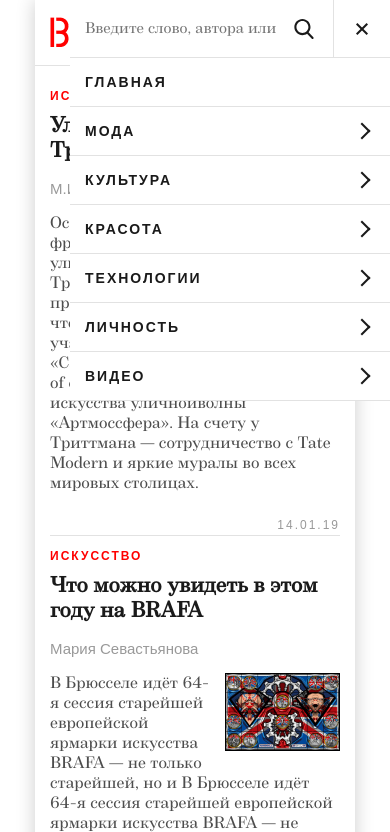
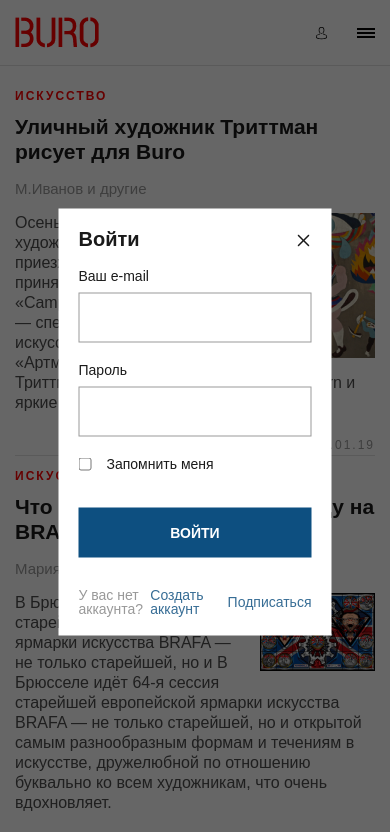
Before and after one commit to RinatR/buro-prod, a plain HTML site: page index.html in a window 390 px wide. Both pictures are taken after a click on the button 331 px from the left and 32 px from the top of the page. Shown: the top 832 px of the page. Drawn offline with Linux system fonts and the light colour scheme; a web font is replaced by a local one.

Commit message:
обновленная версия

```diff
--- a/css/style.css
+++ b/css/style.css
@@ -373,10 +373,13 @@
   src: url("../fonts/Proxima Nova/ProximaNova-Bold.otf");
   font-weight: bold;
 }
+html {
+  width: 100vw;
+  overflow-x: hidden;
+}
 body {
   padding: 0;
   margin: 0;
-  min-width: 320px;
   font-family: "21Cent-Regular", "Arial", sans-serif;
   font-style: normal;
 }
@@ -393,24 +396,10 @@
 }
 .page-wrapper {
   position: relative;
-  width: 320px;
-  margin: 0 auto;
+  width: 100%;
   box-shadow: 0 0 18px rgba(0, 0, 0, 0.2);
 }
-@media (min-width: 1020px) {
-  .page-wrapper {
-    width: 1020px;
-    margin: 0 auto;
-  }
-}
-@media (min-width: 1920px) {
-  .page-wrapper {
-    width: 1920px;
-    margin: 0 auto;
-  }
-}
-@media (min-width: 1020px) {
-  .page-wrapper__overlay {
+.page-wrapper .page-wrapper__overlay {
   display: none;
   position: absolute;
   top: 0;
@@ -420,18 +409,9 @@
   background-color: rgba(0, 0, 0, 0.6);
   z-index: 2;
 }
+@media (min-width: 1080px) {
 }
-@media (min-width: 1920px) {
-  .page-wrapper__overlay {
-    display: none;
-    position: absolute;
-    top: 0;
-    left: 0;
-    right: 0;
-    bottom: 0;
-    background-color: rgba(0, 0, 0, 0.6);
-    z-index: 2;
-  }
+@media (min-width: 1918px) {
 }
 .page-header {
   margin-bottom: 24px;
@@ -447,20 +427,25 @@
   margin: 0 15px;
 }
 .page-header__login {
+  width: 12px;
+  height: 13px;
+  padding: 0;
   margin-right: 29px;
+  background-color: #ffffff;
+  border: none;
 }
 .page-header__login svg {
-  vertical-align: middle;
+  vertical-align: baseline;
 }
 .page-header__top-header {
   display: none;
 }
-@media (min-width: 1020px) {
+@media (min-width: 1080px) {
   .page-header__inner {
     margin: 0 30px;
   }
 }
-@media (min-width: 1920px) {
+@media (min-width: 1918px) {
   .page-header {
     border-bottom: 0;
   }
@@ -499,7 +484,12 @@
     padding-left: 0;
     margin-right: auto;
   }
+  .page-header__top-link:nth-child(2) {
+    background-color: transparent;
+    border: none;
+  }
   .page-header__top-link:nth-child(2) svg {
+    margin-right: 10px;
     vertical-align: middle;
   }
   .page-header__top-link:nth-child(3) {
@@ -522,7 +512,7 @@
   vertical-align: middle;
   text-align: center;
 }
-@media (min-width: 1920px) {
+@media (min-width: 1918px) {
   .logo {
     padding: 30px 0;
   }
@@ -533,14 +523,14 @@
 .menu {
   position: fixed;
   top: 0;
-  right: -320px;
-  width: 320px;
+  right: -100%;
+  width: 100%;
   padding: 0;
   margin: 0;
   list-style: none;
   background-color: #ffffff;
   z-index: 3;
-  transition: right 0.5s;
+  transition: right 1s ease-out;
 }
 .menu--opened {
   right: 0;
@@ -555,20 +545,20 @@
 .menu__item--search {
   display: flex;
   flex-direction: row;
-  flex-wrap: wrap;
+  flex-wrap: nowrap;
+  justify-content: flex-end;
+  align-items: center;
   position: relative;
   padding: 0;
   padding-left: 15px;
 }
 .menu__item--search input {
-  width: 249px;
+  flex-grow: 1;
   height: 57px;
   padding: 0;
-  padding-right: 55px;
   font-size: 15px;
   line-height: 15px;
   border: none;
-  border-right: 1px solid #e2e2e2;
   outline: none;
   box-sizing: border-box;
   background-color: #ffffff;
@@ -581,13 +571,15 @@
   display: block;
 }
 .menu__item-search-icon {
-  position: absolute;
-  top: 50%;
-  right: 76px;
-  width: 20px;
-  height: 20px;
-  -webkit-transform: translateY(-50%);
-          transform: translateY(-50%);
+  width: 57px;
+  height: 57px;
+  padding: 0;
+  border: 0;
+  border-right: 1px solid #e2e2e2;
+  background-color: #ffffff;
+}
+.menu__item-search-icon svg {
+  vertical-align: middle;
 }
 .menu__link {
   display: inline-block;
@@ -633,7 +625,8 @@
   border-color: #ff0000;
 }
 .menu__toggle {
-  flex-grow: 1;
+  width: 57px;
+  height: 57px;
   position: relative;
   padding: 0;
   border: 0;
@@ -693,7 +686,7 @@
 .menu__submenu-link:hover {
   text-decoration: underline;
 }
-@media (min-width: 1020px) {
+@media (min-width: 1080px) {
   .menu {
     width: 320px;
     min-height: 598px;
@@ -703,7 +696,7 @@
     display: none;
   }
 }
-@media (min-width: 1920px) {
+@media (min-width: 1918px) {
   .menu {
     position: relative;
     right: 0;
@@ -759,6 +752,7 @@
     display: block;
   }
   .menu__link:hover {
+    color: #1a1a1a;
     padding-left: 15px;
   }
 }
@@ -782,7 +776,7 @@
   box-shadow: 0 4px 0 #000000, 0 8px 0 #000000;
   content: "";
 }
-@media (min-width: 1920px) {
+@media (min-width: 1918px) {
   .hamburger {
     display: none;
   }
@@ -790,12 +784,12 @@
 .main-content {
   margin: 0 15px;
 }
-@media (min-width: 1020px) {
+@media (min-width: 1080px) {
   .main-content {
     margin: 0 30px;
   }
 }
-@media (min-width: 1920px) {
+@media (min-width: 1918px) {
   .main-content {
     display: flex;
     flex-direction: row;
@@ -806,29 +800,29 @@
 .articles {
   margin-bottom: 51px;
 }
-@media (min-width: 1020px) {
+@media (min-width: 1080px) {
   .articles {
     display: flex;
     flex-direction: row;
     flex-wrap: wrap;
     justify-content: flex-start;
+    width: 100%;
     margin-bottom: 61px;
   }
-  .articles__inner .article:first-child,
-  .articles__inner .article:nth-child(2) {
-    width: 364px;
+  .articles__inner {
+    width: 37.5%;
   }
 }
-@media (min-width: 1920px) {
+@media (min-width: 1918px) {
   .articles {
-    width: 892px;
+    width: 66.6%;
     padding-right: 20px;
     margin-right: 20px;
     border-right: 1px solid #e2e2e2;
+    box-sizing: border-box;
   }
-  .articles__inner .article:first-child,
-  .articles__inner .article:nth-child(2) {
-    width: 330px;
+  .articles__inner {
+    width: 33.33%;
   }
 }
 .article {
@@ -913,7 +907,7 @@
   margin-left: 10px;
   margin-bottom: 10px;
 }
-@media (min-width: 1020px) {
+@media (min-width: 1080px) {
   .article {
     display: flex;
     flex-direction: column;
@@ -929,6 +923,7 @@
     padding-top: 14px;
     border: 0;
     border-top: 1px solid #e2e2e2;
+    box-sizing: border-box;
   }
   .article:nth-child(3) {
     position: relative;
@@ -938,8 +933,8 @@
     position: absolute;
     right: 0;
     top: 14px;
+    bottom: 0;
     width: 1px;
-    height: 270px;
     background-color: #e2e2e2;
     content: "";
   }
@@ -947,10 +942,9 @@
     padding-left: 15px;
   }
   .article--highlight {
-    flex-grow: 1;
+    width: 61%;
     padding-left: 15px;
     margin-left: 15px;
-    width: 364px;
     border: 0;
     border-left: 1px solid #e2e2e2;
   }
@@ -962,10 +956,10 @@
     align-self: flex-end;
   }
 }
-@media (min-width: 1920px) {
+@media (min-width: 1918px) {
   .article--highlight {
     flex-grow: 0;
-    width: 540px;
+    width: 64.3%;
     padding-left: 20px;
     margin-left: 20px;
   }
@@ -978,7 +972,7 @@
   position: absolute;
   top: 0;
   left: -15px;
-  width: 320px;
+  width: 100%;
   height: 1px;
   background-color: #e2e2e2;
   content: "";
@@ -987,7 +981,7 @@
   position: absolute;
   bottom: 0;
   left: -15px;
-  width: 320px;
+  width: 100%;
   height: 1px;
   background-color: #e2e2e2;
   content: "";
@@ -1005,7 +999,7 @@
 .scroll-up__link:hover {
   text-decoration: underline;
 }
-@media (min-width: 1020px) {
+@media (min-width: 1080px) {
   .scroll-up {
     margin-bottom: 30px;
   }
@@ -1028,7 +1022,7 @@
     content: "";
   }
 }
-@media (min-width: 1920px) {
+@media (min-width: 1918px) {
   .scroll-up:before {
     position: absolute;
     top: 0;
@@ -1052,14 +1046,15 @@
   display: flex;
   flex-direction: column;
 }
-@media (min-width: 1020px) {
+@media (min-width: 1080px) {
   .projects {
     flex-direction: row;
     margin-bottom: 60px;
   }
 }
-@media (min-width: 1920px) {
+@media (min-width: 1918px) {
   .projects {
+    width: 31.4%;
     flex-direction: column;
     padding-top: 40px;
   }
@@ -1123,7 +1118,7 @@
 .project__link:hover {
   text-decoration: underline;
 }
-@media (min-width: 1020px) {
+@media (min-width: 1080px) {
   .project {
     flex: 1;
     min-height: 189px;
@@ -1142,11 +1137,9 @@
     width: 136px;
   }
 }
-@media (min-width: 1920px) {
+@media (min-width: 1918px) {
   .project {
     flex: 0;
-    width: 427px;
-    box-sizing: border-box;
   }
   .project:first-child {
     margin-right: 0;
@@ -1158,12 +1151,12 @@
   flex-wrap: wrap;
   margin: 0 15px;
 }
-@media (min-width: 1020px) {
+@media (min-width: 1080px) {
   .page-footer {
     margin: 0 30px;
   }
 }
-@media (min-width: 1920px) {
+@media (min-width: 1918px) {
   .page-footer {
     margin: 0 280px;
   }
@@ -1176,7 +1169,7 @@
   padding: 14px 0 10px 0px;
   border-bottom: 1px solid #e2e2e2;
 }
-@media (min-width: 1020px) {
+@media (min-width: 1080px) {
   .footer-row {
     width: 50%;
     padding: 14px 0 30px 0px;
@@ -1186,9 +1179,9 @@
     padding-top: 30px;
   }
 }
-@media (min-width: 1920px) {
+@media (min-width: 1918px) {
   .footer-row {
-    flex: 1;
+    width: 33.33%;
     padding-top: 0;
   }
   .footer-row:first-child .footer-column:first-child {
@@ -1196,6 +1189,7 @@
     border-left: 0;
   }
   .footer-row:last-child {
+    width: 33.33%;
     padding-top: 0;
   }
 }
@@ -1224,13 +1218,13 @@
 .footer-column__link:hover {
   text-decoration: underline;
 }
-@media (min-width: 1020px) {
+@media (min-width: 1080px) {
   .footer-column--bordered {
     padding-left: 15px;
     border-left: 1px solid #e2e2e2;
   }
 }
-@media (min-width: 1920px) {
+@media (min-width: 1918px) {
   .footer-column {
     padding-left: 15px;
     border-left: 1px solid #e2e2e2;
@@ -1241,6 +1235,39 @@
   margin: 0;
   list-style: none;
 }
+.modal-login {
+  display: none;
+  position: fixed;
+  top: 50%;
+  left: 50%;
+  -webkit-transform: translate(-50%, -50%);
+          transform: translate(-50%, -50%);
+  width: 70%;
+  padding: 20px;
+  box-sizing: border-box;
+  background-color: #ffffff;
+  z-index: 3;
+}
+.modal-login:target + .page-wrapper__overlay {
+  display: block;
+}
+.modal-login__close {
+  position: absolute;
+  top: 22px;
+  right: 22px;
+  display: block;
+  width: 12px;
+  height: 12px;
+  padding: 0;
+  margin: 0;
+  background-color: transparent;
+  outline: none;
+  border: 0;
+}
+.modal-login__close svg {
+  vertical-align: middle;
+}
+@media (min-width: 1918px) {
   .modal-login {
     display: none;
     position: fixed;
@@ -1276,6 +1303,80 @@
   .modal-login__close svg {
     vertical-align: middle;
   }
+}
+.modal-login-form {
+  padding: 0;
+  margin: 0;
+}
+.modal-login-form__title {
+  margin-bottom: 20px;
+  font-size: 20px;
+  line-height: 20px;
+  color: #1a1a1a;
+}
+.modal-login-form__group {
+  display: flex;
+  flex-direction: column;
+  justify-content: flex-start;
+  margin-bottom: 20px;
+}
+.modal-login-form__group:nth-of-type(3) {
+  flex-direction: row;
+  align-items: center;
+  margin-bottom: 37px;
+}
+.modal-login-form__group:nth-of-type(3) .modal-login-form__label {
+  margin-bottom: 0;
+  margin-left: 15px;
+}
+.modal-login-form__group:nth-of-type(3) .modal-login-form__label:hover {
+  color: #4d4d4d;
+}
+.modal-login-form__label {
+  margin-bottom: 10px;
+  font-family: "ProximaNova-Regular", "Arial", sans-serif;
+  font-size: 14px;
+  line-height: 14px;
+  color: #1a1a1a;
+}
+.modal-login-form__input {
+  min-height: 50px;
+  padding: 15px 15px 15px 14px;
+  box-sizing: border-box;
+  font-size: 16px;
+  line-height: 16px;
+  color: #4d4d4d;
+  outline: none;
+  border: 1px solid rgba(0, 0, 0, 0.4);
+  background-color: #ffffff;
+}
+.modal-login-form__footer {
+  display: flex;
+  flex-direction: row;
+  justify-content: flex-end;
+  align-items: center;
+}
+.modal-login-form__footer span {
+  margin-right: auto;
+  font-size: 14px;
+  line-height: 14px;
+  font-family: "ProximaNova-Regular", "Arial", sans-serif;
+  color: #999999;
+}
+.modal-login-form__link {
+  font-family: "ProximaNova-Regular", "Arial", sans-serif;
+  font-size: 14px;
+  line-height: 14px;
+  color: #376d95;
+  text-decoration: none;
+}
+.modal-login-form__link:last-child {
+  margin-left: 18px;
+}
+.modal-login-form__link:hover {
+  text-decoration: underline;
+}
+@media (min-width: 1918px) {
   .modal-login-form {
     padding: 0;
     margin: 0;
@@ -1322,9 +1423,6 @@
     border: 1px solid rgba(0, 0, 0, 0.4);
     background-color: #ffffff;
   }
-.modal-login-form__input:invalid {
-  border-color: #ff0000;
-}
   .modal-login-form__footer {
     display: flex;
     flex-direction: row;
@@ -1351,6 +1449,7 @@
   .modal-login-form__link:hover {
     text-decoration: underline;
   }
+}
 .btn--modal-login {
   width: 100%;
   min-height: 50px;
--- a/index.html
+++ b/index.html
@@ -13,10 +13,10 @@
         <div class="page-header__top-inner">
           <nav class="page-header__top-menu">
             <a href="#" class="page-header__top-link">Подпишись</a>
-            <a href="#modallogin" class="page-header__top-link">
+            <button class="page-header__top-link page-header__top-link--login">
               <svg width="12" height="13"><use xmlns:xlink="http://www.w3.org/1999/xlink" xlink:href="#icon-login"></use></svg>
               Войти
-            </a>
+            </button>
             <a href="#" class="page-header__top-link">Создать аккаунт</a>
             <a href="#" class="page-header__top-link">Подписка</a>
           </nav>
@@ -30,46 +30,18 @@
             <img src="img/logo-mobile.png" alt="Логотип">
           </picture>
         </a>
-        <!-- <ul class="menu">
-          <li class="menu__item menu__item--search">
-            <input type="text" placeholder="Введите слово, автора или">
-            <button class="menu__toggle"></button>
-          </li>
-          <li class="menu__item"><a href="#" class="menu__link">Главная</a></li>
-          <li class="menu__item"><a href="#" class="menu__link">Мода</a>
-            <ul class="menu__submenu">
-              <li class="menu__submenu-item"><a href="#" class="menu__submenu-link">Авторы</a></li>
-              <li class="menu__submenu-item"><a href="#" class="menu__submenu-link">Подписчики</a></li>
-              <li class="menu__submenu-item"><a href="#" class="menu__submenu-link">Медиа</a></li>
-              <li class="menu__submenu-item"><a href="#" class="menu__submenu-link">Агенты</a></li>
-              <li class="menu__submenu-item"><a href="#" class="menu__submenu-link">Инструкции</a></li>
-              <li class="menu__submenu-item"><a href="#" class="menu__submenu-link">Вакансии</a></li>
-              <li class="menu__submenu-item"><a href="#" class="menu__submenu-link">Авторы</a></li>
-              <li class="menu__submenu-item"><a href="#" class="menu__submenu-link">Подписчики</a></li>
-              <li class="menu__submenu-item"><a href="#" class="menu__submenu-link">Медиа</a></li>
-              <li class="menu__submenu-item"><a href="#" class="menu__submenu-link">Агенты</a></li>
-              <li class="menu__submenu-item"><a href="#" class="menu__submenu-link">Инструкции</a></li>
-              <li class="menu__submenu-item"><a href="#" class="menu__submenu-link">Вакансии</a></li>
-            </ul>
-          </li>
-          <li class="menu__item"><a href="#" class="menu__link">Культура</a></li>
-          <li class="menu__item"><a href="#" class="menu__link">Красота</a></li>
-          <li class="menu__item"><a href="#" class="menu__link">Технологии</a></li>
-          <li class="menu__item"><a href="#" class="menu__link">Личность</a></li>
-          <li class="menu__item"><a href="#" class="menu__link">Видео</a></li>
-        </ul> -->
-        <a class="page-header__login" href="#">
+        <button class="page-header__login">
           <svg width="12" height="13"><use xmlns:xlink="http://www.w3.org/1999/xlink" xlink:href="#icon-login"></use></svg>
-        </a>
+        </button>
         <button class="hamburger"></button>
       </div>
-      <ul class="menu">
+      <ul class="menu" id="menu">
         <li class="menu__item menu__item--search">
           <input type="text" placeholder="Введите слово, автора или">
+          <button class="menu__item-search-icon" href="#">
+            <svg width="20" height="20"><use xmlns:xlink="http://www.w3.org/1999/xlink" xlink:href="#icon-search"></use></svg>
+          </button>
           <button class="menu__toggle"></button>
-          <a class="menu__item-search-icon" href="#">
-            <svg width="20" height="20"><use xmlns:xlink="http://www.w3.org/1999/xlink" xlink:href="#icon-search"></use></svg>
-          </a>
         </li>
         <li class="menu__item"><a href="#" class="menu__link">Главная</a></li>
         <li class="menu__item"><a href="#" class="menu__link">Мода</a>
@@ -93,7 +65,7 @@
         <li class="menu__item"><a href="#" class="menu__link">Технологии</a></li>
         <li class="menu__item"><a href="#" class="menu__link">Личность</a></li>
         <li class="menu__item"><a href="#" class="menu__link">Видео</a></li>
-        </ul>
+      </ul>
     </header>
     <main class="main-content">
       <div class="articles">
@@ -260,16 +232,16 @@
         </div>
       </div>
     </footer>
-    <div class="modal-login" id="modallogin">
-      <form class="modal-login-form" action="/echo" method="post">
+    <div class="modal-login" id="modal-login">
+      <form class="modal-login-form" action="#" method="post">
         <h3 class="modal-login-form__title">Войти</h3>
         <div class="modal-login-form__group">
           <label class="modal-login-form__label" for="email">Ваш e-mail</label>
-          <input class="modal-login-form__input" type="email" id="email" required>
+          <input class="modal-login-form__input" type="email" id="email">
         </div>
         <div class="modal-login-form__group">
           <label class="modal-login-form__label" for="password">Пароль</label>
-          <input class="modal-login-form__input" type="password" id="password" required>
+          <input class="modal-login-form__input" type="password" id="password">
         </div>
         <div class="modal-login-form__group">
           <input type="checkbox" id="rememberme">
@@ -282,9 +254,12 @@
           <a class="modal-login-form__link"href="#">Подписаться</a>
         </div>
       </form>
-      <button class="modal-login__close">
+      <!-- <button class="modal-login__close">
         <svg width="12" height="12"><use xmlns:xlink="http://www.w3.org/1999/xlink" xlink:href="#icon-close"></use></svg>
-      </button>
+      </button> -->
+      <a class="modal-login__close" href="#">
+        <svg width="12" height="12"><use xmlns:xlink="http://www.w3.org/1999/xlink" xlink:href="#icon-close"></use></svg>
+      </a>
     </div>
     <div class="page-wrapper__overlay"></div>
   </div>
--- a/js/script.js
+++ b/js/script.js
@@ -6,6 +6,9 @@
 var modal = document.querySelector(".modal-login");
 var closeModal = document.querySelector(".modal-login__close");
 var logo = document.querySelector(".logo");
+var loginButton = document.querySelector(".page-header__top-link--login");
+var loginButtonMobile = document.querySelector(".page-header__login");
+
 
 // обработчик открытия меню
 hamburger.addEventListener("click", function(event) {
@@ -20,6 +23,18 @@
   event.preventDefault();
   menu.classList.remove("menu--opened");
   overlay.style.display = "none";
+});
+
+//обработчик открытия модального окна
+loginButton.addEventListener("click", function() {
+  modal.style.display = "block";
+  overlay.style.display = "block";
+});
+
+//обработчик открытия модального окна
+loginButtonMobile.addEventListener("click", function() {
+  modal.style.display = "block";
+  overlay.style.display = "block";
 });
 
 // обработчик закрытия модального окна
@@ -41,7 +56,7 @@
   window.onscroll = function() {
 
   var scrolled = window.pageYOffset || document.documentElement.scrollTop;
-  console.log(scrolled)
+
     if(scrolled > 228) {
       menu.style.position = "fixed";
       menu.style.borderBottom = "1px solid #e2e2e2";
```
Also changed, not shown: css/style.min.css, fonts/21_Cent/21Cent-Bold.otf (deleted), fonts/21_Cent/21Cent.otf (deleted). Lines whose indentation alone changed are shown as unchanged.
